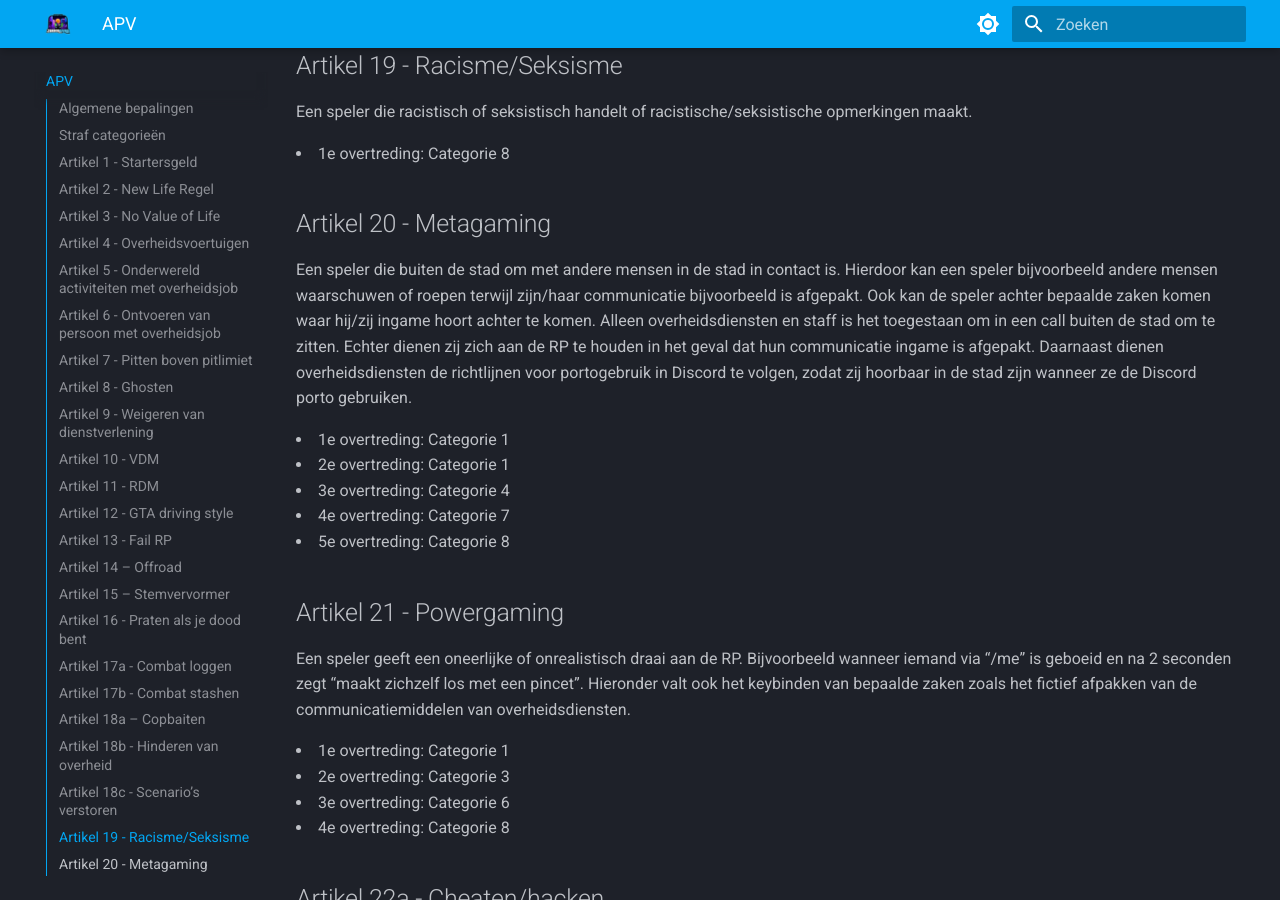
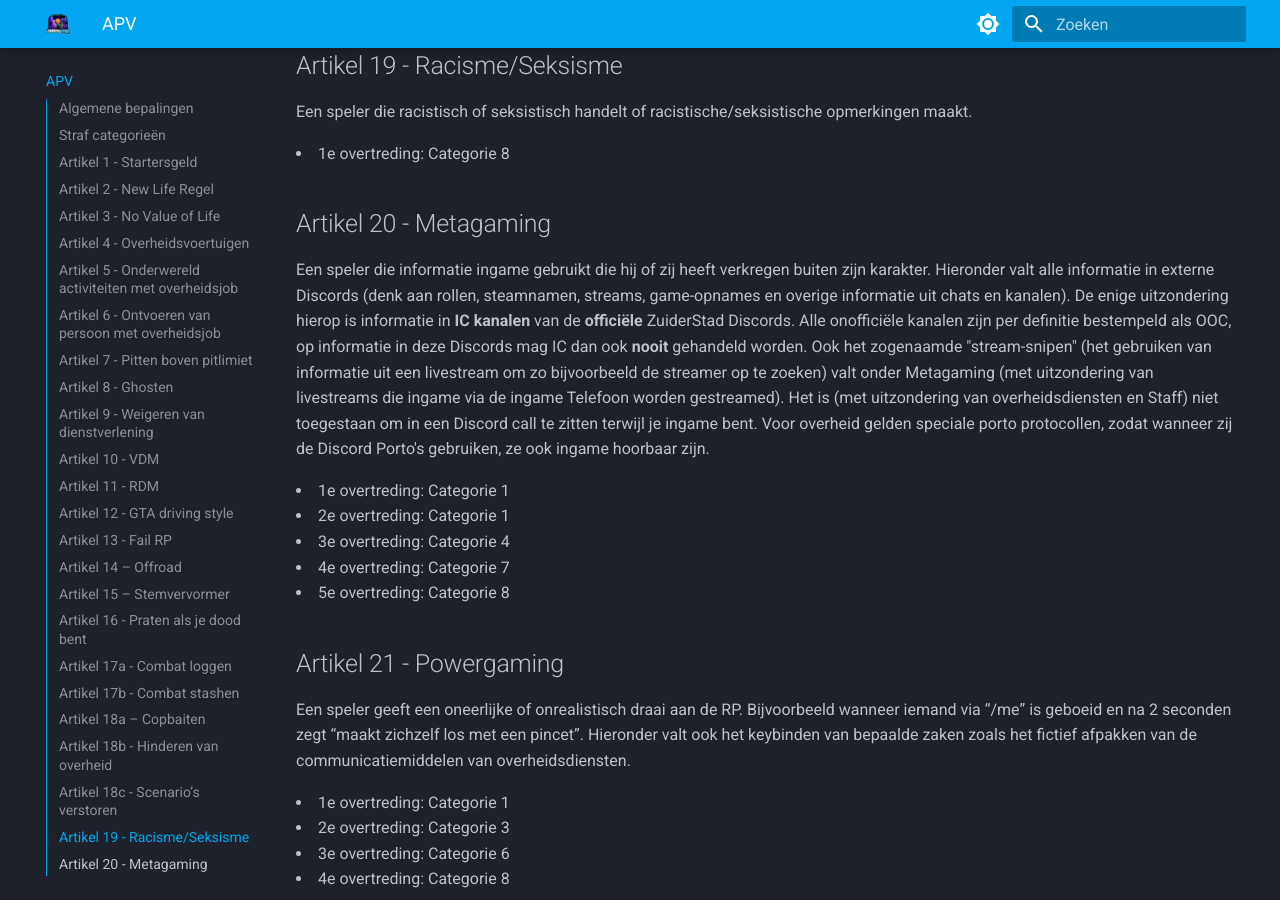
Before and after one commit to ZuiderStad-RP/regels, an MkDocs documentation site: the page built from docs/apv.md, in a window 1280 px wide and 900 px high, scrolled down 6131 px. Built offline with MkDocs 1.6.1 and Material for MkDocs 9.7.7, drawn with Linux system fonts in a browser that asks for light colours.

Commit message:
Update apv.md

```diff
--- a/docs/apv.md
+++ b/docs/apv.md
@@ -171,7 +171,7 @@
 <li>1e overtreding: Categorie 8</li>
 
 ## Artikel 20 - Metagaming
-Een speler die buiten de stad om met andere mensen in de stad in contact is. Hierdoor kan een speler bijvoorbeeld andere mensen waarschuwen of roepen terwijl zijn/haar communicatie bijvoorbeeld is afgepakt. Ook kan de speler achter bepaalde zaken komen waar hij/zij ingame hoort achter te komen. Alleen overheidsdiensten en staff is het toegestaan om in een call buiten de stad om te zitten. Echter dienen zij zich aan de RP te houden in het geval dat hun communicatie ingame is afgepakt. Daarnaast dienen overheidsdiensten de richtlijnen voor portogebruik in Discord te volgen, zodat zij hoorbaar in de stad zijn wanneer ze de Discord porto gebruiken.
+Een speler die informatie ingame gebruikt die hij of zij heeft verkregen buiten zijn karakter. Hieronder valt alle informatie in externe Discords (denk aan rollen, steamnamen, streams, game-opnames en overige informatie uit chats en kanalen). De enige uitzondering hierop is informatie in <b>IC kanalen</b> van de <b>officiële</b> ZuiderStad Discords. Alle onofficiële kanalen zijn per definitie bestempeld als OOC, op informatie in deze Discords mag IC dan ook <b>nooit</b> gehandeld worden. Ook het zogenaamde "stream-snipen" (het gebruiken van informatie uit een livestream om zo bijvoorbeeld de streamer op te zoeken) valt onder Metagaming (met uitzondering van livestreams die ingame via de ingame Telefoon worden gestreamed). Het is (met uitzondering van overheidsdiensten en Staff) niet toegestaan om in een Discord call te zitten terwijl je ingame bent. Voor overheid gelden speciale porto protocollen, zodat wanneer zij de Discord Porto's gebruiken, ze ook ingame hoorbaar zijn.
 <li>1e overtreding: Categorie 1</li>
 <li>2e overtreding: Categorie 1</li>
 <li>3e overtreding: Categorie 4</li>
```
